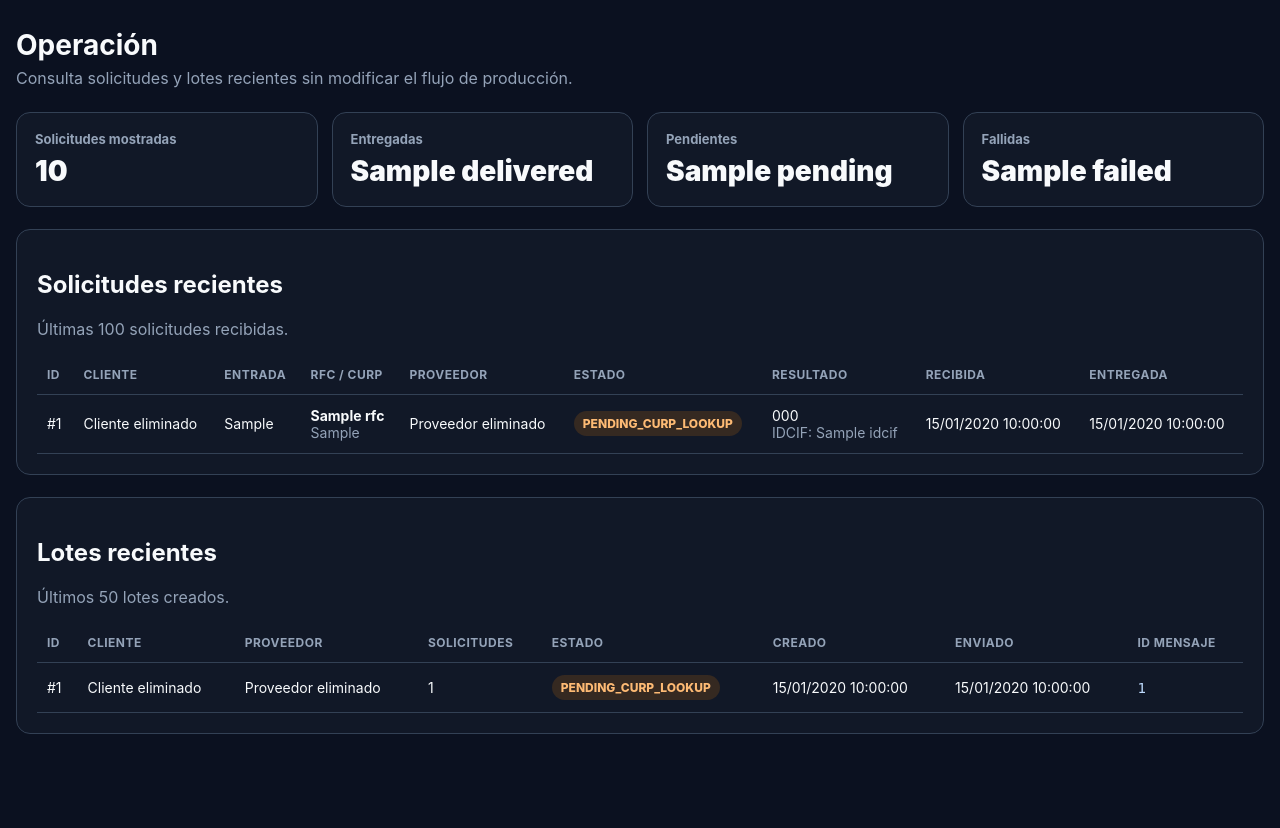
After one commit to edgcsan77/whatsapp-lotes-bot, a Python web app: template app/templates/panel/operations.html in a window 1280 px wide. The commit adds this page. Run offline with Jinja, Linux system fonts and the light colour scheme; the template is opened without the code that fills it: most values are stand-ins (such as "Sample title", 1, 10 or a date in 2020).

Commit message:
Add operations monitoring panel

```diff
--- a/app/templates/panel/base.html
+++ b/app/templates/panel/base.html
@@ -280,6 +280,43 @@
             width: auto;
         }
 
+        .stats-grid {
+            display: grid;
+            grid-template-columns:
+                repeat(auto-fit, minmax(180px, 1fr));
+            gap: 14px;
+            margin-bottom: 22px;
+        }
+
+        .stat-card {
+            background: var(--surface);
+            border: 1px solid var(--border);
+            border-radius: 14px;
+            padding: 18px;
+        }
+
+        .stat-label {
+            color: var(--muted);
+            font-size: 13px;
+            font-weight: 700;
+        }
+
+        .stat-value {
+            margin-top: 7px;
+            font-size: 28px;
+            font-weight: 900;
+        }
+
+        .status-pending {
+            background: rgba(217, 119, 6, .18);
+            color: #fdba74;
+        }
+
+        code {
+            color: #bfdbfe;
+            overflow-wrap: anywhere;
+        }
+
         @media (max-width: 720px) {
             .topbar {
                 align-items: flex-start;
@@ -315,6 +352,13 @@
             Proveedores
         </a>
 
+        <a
+            href="/panel/operations"
+            class="{% if active_page == 'operations' %}active{% endif %}"
+        >
+            Operación
+        </a>
+
         <a href="/panel/logout">
             Cerrar sesión
         </a>
--- /dev/null
+++ b/app/templates/panel/operations.html
@@ -0,0 +1,298 @@
+{% extends "panel/base.html" %}
+
+{% block content %}
+<main class="container">
+    <header class="page-header">
+        <h1>Operación</h1>
+        <p>
+            Consulta solicitudes y lotes recientes
+            sin modificar el flujo de producción.
+        </p>
+    </header>
+
+    <section class="stats-grid">
+        <div class="stat-card">
+            <div class="stat-label">
+                Solicitudes mostradas
+            </div>
+            <div class="stat-value">
+                {{ request_counts.total }}
+            </div>
+        </div>
+
+        <div class="stat-card">
+            <div class="stat-label">
+                Entregadas
+            </div>
+            <div class="stat-value">
+                {{ request_counts.delivered }}
+            </div>
+        </div>
+
+        <div class="stat-card">
+            <div class="stat-label">
+                Pendientes
+            </div>
+            <div class="stat-value">
+                {{ request_counts.pending }}
+            </div>
+        </div>
+
+        <div class="stat-card">
+            <div class="stat-label">
+                Fallidas
+            </div>
+            <div class="stat-value">
+                {{ request_counts.failed }}
+            </div>
+        </div>
+    </section>
+
+    <section class="card">
+        <h2>Solicitudes recientes</h2>
+
+        <p class="muted">
+            Últimas 100 solicitudes recibidas.
+        </p>
+
+        {% if not recent_requests %}
+        <p class="muted">
+            No existen solicitudes registradas.
+        </p>
+        {% else %}
+        <div class="table-wrapper">
+            <table>
+                <thead>
+                    <tr>
+                        <th>ID</th>
+                        <th>Cliente</th>
+                        <th>Entrada</th>
+                        <th>RFC / CURP</th>
+                        <th>Proveedor</th>
+                        <th>Estado</th>
+                        <th>Resultado</th>
+                        <th>Recibida</th>
+                        <th>Entregada</th>
+                    </tr>
+                </thead>
+
+                <tbody>
+                {% for item in recent_requests %}
+                    <tr>
+                        <td>#{{ item.id }}</td>
+
+                        <td>
+                            {{
+                                client_names.get(
+                                    item.client_id,
+                                    "Cliente eliminado"
+                                )
+                            }}
+                        </td>
+
+                        <td>
+                            {{ item.input_type }}
+                        </td>
+
+                        <td>
+                            {% if item.rfc %}
+                            <div>
+                                <strong>{{ item.rfc }}</strong>
+                            </div>
+                            {% endif %}
+
+                            {% if item.original_curp %}
+                            <div class="muted">
+                                {{ item.original_curp }}
+                            </div>
+                            {% endif %}
+                        </td>
+
+                        <td>
+                            {% if item.provider_id %}
+                            {{
+                                provider_names.get(
+                                    item.provider_id,
+                                    "Proveedor eliminado"
+                                )
+                            }}
+                            {% else %}
+                            —
+                            {% endif %}
+                        </td>
+
+                        <td>
+                            {% if item.status == "DELIVERED" %}
+                            <span class="status status-active">
+                                Entregada
+                            </span>
+                            {% elif item.status in [
+                                "CURP_LOOKUP_FAILED",
+                                "BATCH_SEND_FAILED",
+                                "DELIVERY_FAILED"
+                            ] %}
+                            <span class="status status-inactive">
+                                {{ item.status }}
+                            </span>
+                            {% else %}
+                            <span class="status status-pending">
+                                {{ item.status }}
+                            </span>
+                            {% endif %}
+                        </td>
+
+                        <td>
+                            {% if item.result_code %}
+                            <div>
+                                {{ item.result_code }}
+                            </div>
+                            {% endif %}
+
+                            {% if item.idcif %}
+                            <div class="muted">
+                                IDCIF: {{ item.idcif }}
+                            </div>
+                            {% elif not item.result_code %}
+                            —
+                            {% endif %}
+                        </td>
+
+                        <td>
+                            {{
+                                item.received_at.strftime(
+                                    "%d/%m/%Y %H:%M:%S"
+                                )
+                            }}
+                        </td>
+
+                        <td>
+                            {% if item.delivered_at %}
+                            {{
+                                item.delivered_at.strftime(
+                                    "%d/%m/%Y %H:%M:%S"
+                                )
+                            }}
+                            {% else %}
+                            —
+                            {% endif %}
+                        </td>
+                    </tr>
+                {% endfor %}
+                </tbody>
+            </table>
+        </div>
+        {% endif %}
+    </section>
+
+    <section class="card">
+        <h2>Lotes recientes</h2>
+
+        <p class="muted">
+            Últimos 50 lotes creados.
+        </p>
+
+        {% if not recent_batches %}
+        <p class="muted">
+            No existen lotes registrados.
+        </p>
+        {% else %}
+        <div class="table-wrapper">
+            <table>
+                <thead>
+                    <tr>
+                        <th>ID</th>
+                        <th>Cliente</th>
+                        <th>Proveedor</th>
+                        <th>Solicitudes</th>
+                        <th>Estado</th>
+                        <th>Creado</th>
+                        <th>Enviado</th>
+                        <th>ID mensaje</th>
+                    </tr>
+                </thead>
+
+                <tbody>
+                {% for batch in recent_batches %}
+                    <tr>
+                        <td>#{{ batch.id }}</td>
+
+                        <td>
+                            {% if batch.client_id %}
+                            {{
+                                client_names.get(
+                                    batch.client_id,
+                                    "Cliente eliminado"
+                                )
+                            }}
+                            {% else %}
+                            —
+                            {% endif %}
+                        </td>
+
+                        <td>
+                            {{
+                                provider_names.get(
+                                    batch.provider_id,
+                                    "Proveedor eliminado"
+                                )
+                            }}
+                        </td>
+
+                        <td>
+                            {{ batch.request_count }}
+                        </td>
+
+                        <td>
+                            {% if batch.status == "SENT" %}
+                            <span class="status status-active">
+                                Enviado
+                            </span>
+                            {% elif batch.status == "SEND_FAILED" %}
+                            <span class="status status-inactive">
+                                Falló
+                            </span>
+                            {% else %}
+                            <span class="status status-pending">
+                                {{ batch.status }}
+                            </span>
+                            {% endif %}
+                        </td>
+
+                        <td>
+                            {{
+                                batch.created_at.strftime(
+                                    "%d/%m/%Y %H:%M:%S"
+                                )
+                            }}
+                        </td>
+
+                        <td>
+                            {% if batch.sent_at %}
+                            {{
+                                batch.sent_at.strftime(
+                                    "%d/%m/%Y %H:%M:%S"
+                                )
+                            }}
+                            {% else %}
+                            —
+                            {% endif %}
+                        </td>
+
+                        <td>
+                            {% if batch.provider_message_id %}
+                            <code>
+                                {{ batch.provider_message_id }}
+                            </code>
+                            {% else %}
+                            —
+                            {% endif %}
+                        </td>
+                    </tr>
+                {% endfor %}
+                </tbody>
+            </table>
+        </div>
+        {% endif %}
+    </section>
+</main>
+{% endblock %}
```
Also changed, not shown: app/routes/panel.py (+100 -0 lines).
